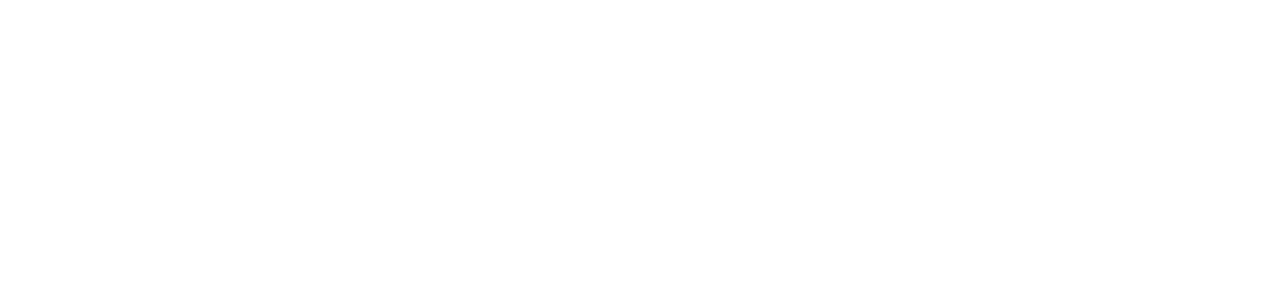
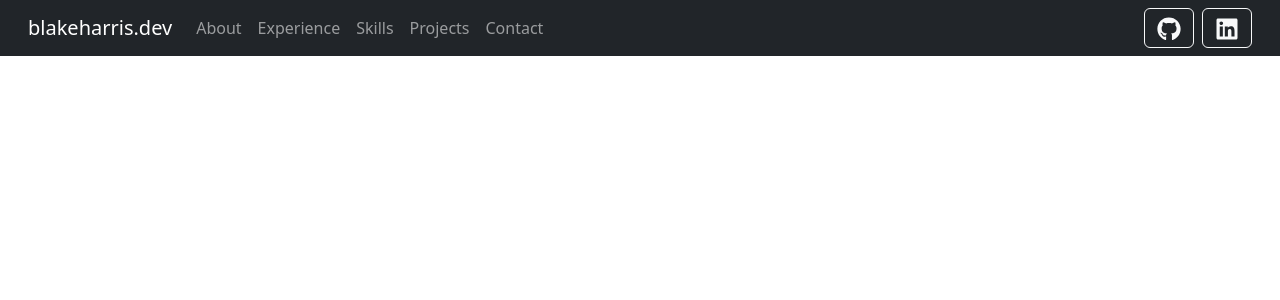
Before and after one commit to BHarris02/React-Portfolio, a Next.js app: page / in a window 1280 px wide. Shown: the top 300 px of the page. Built offline with nearby package versions, Linux system fonts and the light colour scheme.

Commit message:
add Navbar component and integrate Bootstrap styles

```diff
--- a/package.json
+++ b/package.json
@@ -9,9 +9,12 @@
     "lint": "eslint"
   },
   "dependencies": {
+    "bootstrap": "^5.3.8",
     "next": "16.1.6",
     "react": "19.2.3",
-    "react-dom": "19.2.3"
+    "react-bootstrap": "^2.10.10",
+    "react-dom": "19.2.3",
+    "react-icons": "^5.5.0"
   },
   "devDependencies": {
     "eslint": "^9",
--- a/src/app/layout.js
+++ b/src/app/layout.js
@@ -1,5 +1,7 @@
 import { Geist, Geist_Mono } from "next/font/google";
 import "./globals.css";
+import 'bootstrap/dist/css/bootstrap.min.css';
+import Navbar from "@/components/layout/Navbar";
 
 const geistSans = Geist({
   variable: "--font-geist-sans",
@@ -20,6 +22,7 @@
   return (
     <html lang="en">
       <body className={`${geistSans.variable} ${geistMono.variable}`}>
+        <Navbar />
         {children}
       </body>
     </html>
--- a/src/components/layout/Navbar/Navbar.jsx
+++ b/src/components/layout/Navbar/Navbar.jsx
@@ -0,0 +1,38 @@
+import { FaGithub, FaLinkedin } from 'react-icons/fa';
+
+export default function Navbar() {
+    return (
+        <nav className="navbar navbar-expand-lg navbar-dark bg-dark px-3">
+            <div className="container-fluid">
+                <a href="#" className="navbar-brand">blakeharris.dev</a>
+                <div className="collapse navbar-collapse">
+                    <ul className="navbar-nav me-auto mb-2 mb-lg-0">
+                        <li className="nav-item">
+                            <a href="#about" className="nav-link">About</a>
+                        </li>
+                        <li className="nav-item">
+                            <a href="#experience" className="nav-link">Experience</a>
+                        </li>
+                        <li className="nav-item">
+                            <a href="#skills" className="nav-link">Skills</a>
+                        </li>
+                        <li className="nav-item">
+                            <a href="#projects" className="nav-link">Projects</a>
+                        </li>
+                        <li className="nav-item">
+                            <a href="#contact" className="nav-link">Contact</a>
+                        </li>
+                    </ul>
+                    <div className="d-flex gap-2">
+                        <a href="#" className="btn btn-outline-light">
+                            <FaGithub size={24} />
+                        </a>
+                        <a href="#" className="btn btn-outline-light">
+                            <FaLinkedin size={24} />
+                        </a>
+                    </div>
+                </div>
+            </div>
+        </nav>
+    );
+}
--- a/src/components/layout/Navbar/index.js
+++ b/src/components/layout/Navbar/index.js
@@ -0,0 +1 @@
+export { default } from './Navbar';
```
Also changed, not shown: 1 other file (tests, documents, lock files or other folders).
